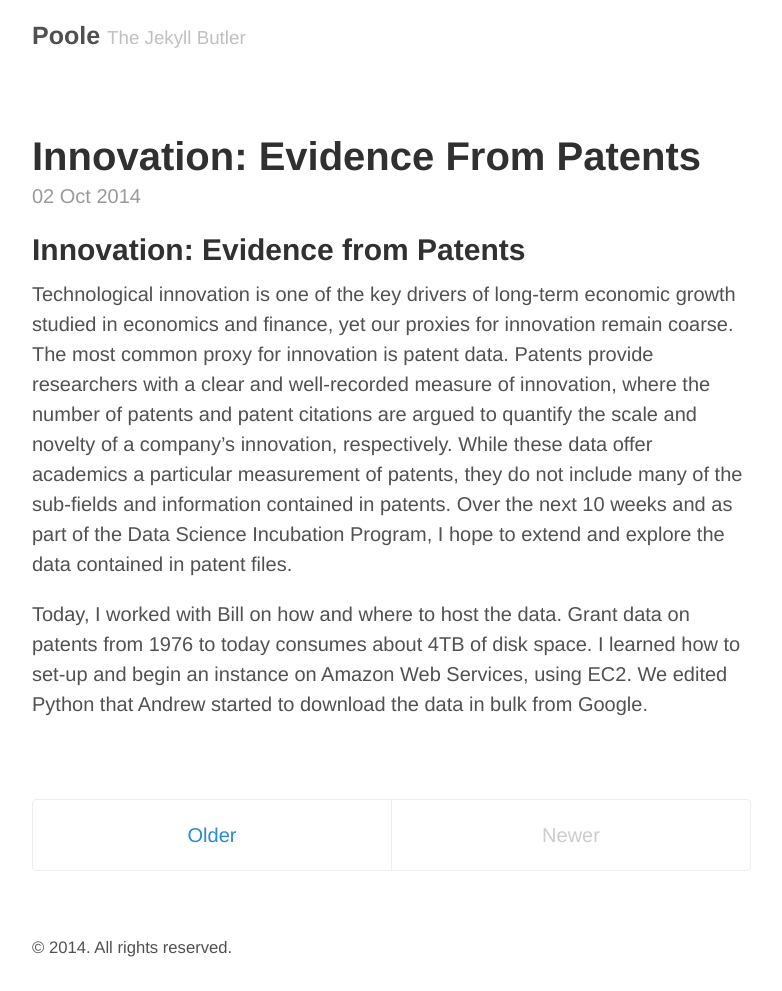
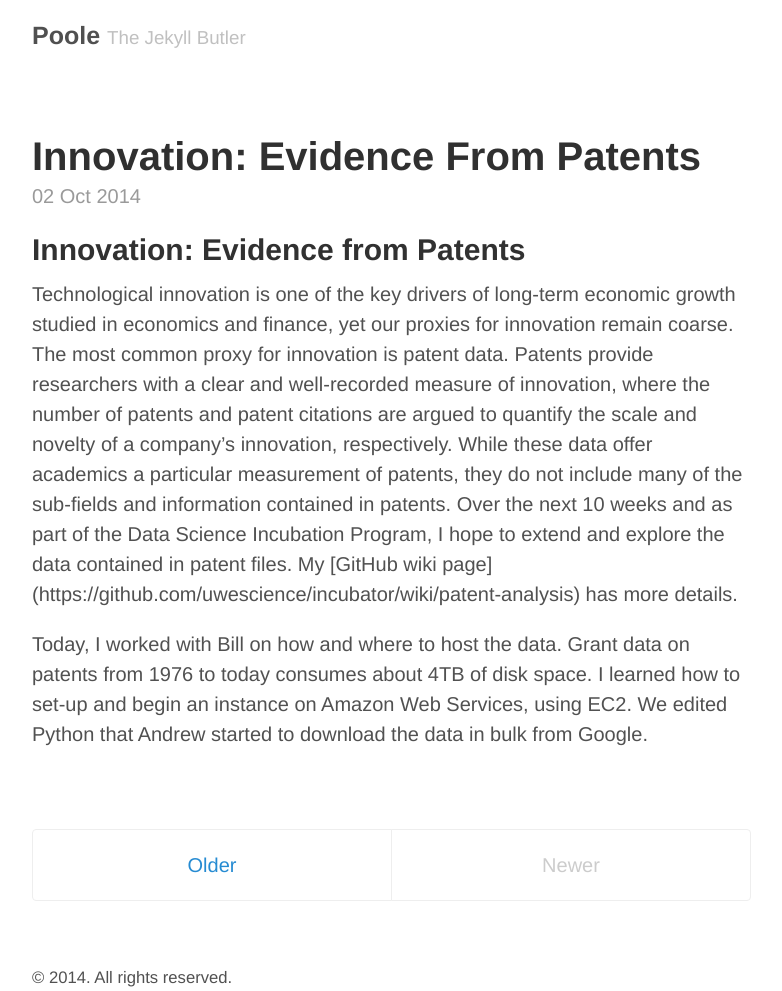
Before and after one commit to researchsanity/researchsanity.github.io, a Jekyll site: the page built from index.html, in a window 1280 px wide. Shown: the whole page, without its empty margins (248-1030 px from the left). Built offline with Jekyll 4.4.1, drawn with Linux system fonts in a browser that asks for light colours; Markdown is read by kramdown in place of the engine named in the settings; the list of posts is cut into pages by our own code; before the commit the page ends 961 px from its top, so only the background shows below that.

Commit message:
publish this one!

```diff
--- a/_posts/2014-10-02-Innovation:-Evidence-from-Patents.md
+++ b/_posts/2014-10-02-Innovation:-Evidence-from-Patents.md
@@ -4,6 +4,6 @@ published: true
 
 ## Innovation: Evidence from Patents
 Technological innovation is one of the key drivers of long-term economic growth studied in economics and finance, yet our proxies for innovation remain coarse.  The most common proxy for innovation is patent data.  Patents provide researchers with a clear and well-recorded measure of innovation, where the number of patents and patent citations are argued to quantify the scale and novelty of a company’s innovation, respectively.  While these data offer academics a particular measurement of patents, they do not include
-many of the sub-fields and information contained in patents.  Over the next 10 weeks and as part of the Data Science Incubation Program, I hope to extend and explore the data contained in patent files.
+many of the sub-fields and information contained in patents.  Over the next 10 weeks and as part of the Data Science Incubation Program, I hope to extend and explore the data contained in patent files.  My [GitHub wiki page] (https://github.com/uwescience/incubator/wiki/patent-analysis) has more details.
 
 Today, I worked with Bill on how and where to host the data.  Grant data on patents from 1976 to today consumes about 4TB of disk space.  I learned how to set-up and begin an instance on Amazon Web Services, using EC2.  We edited Python that Andrew started to download the data in bulk from Google.
```
